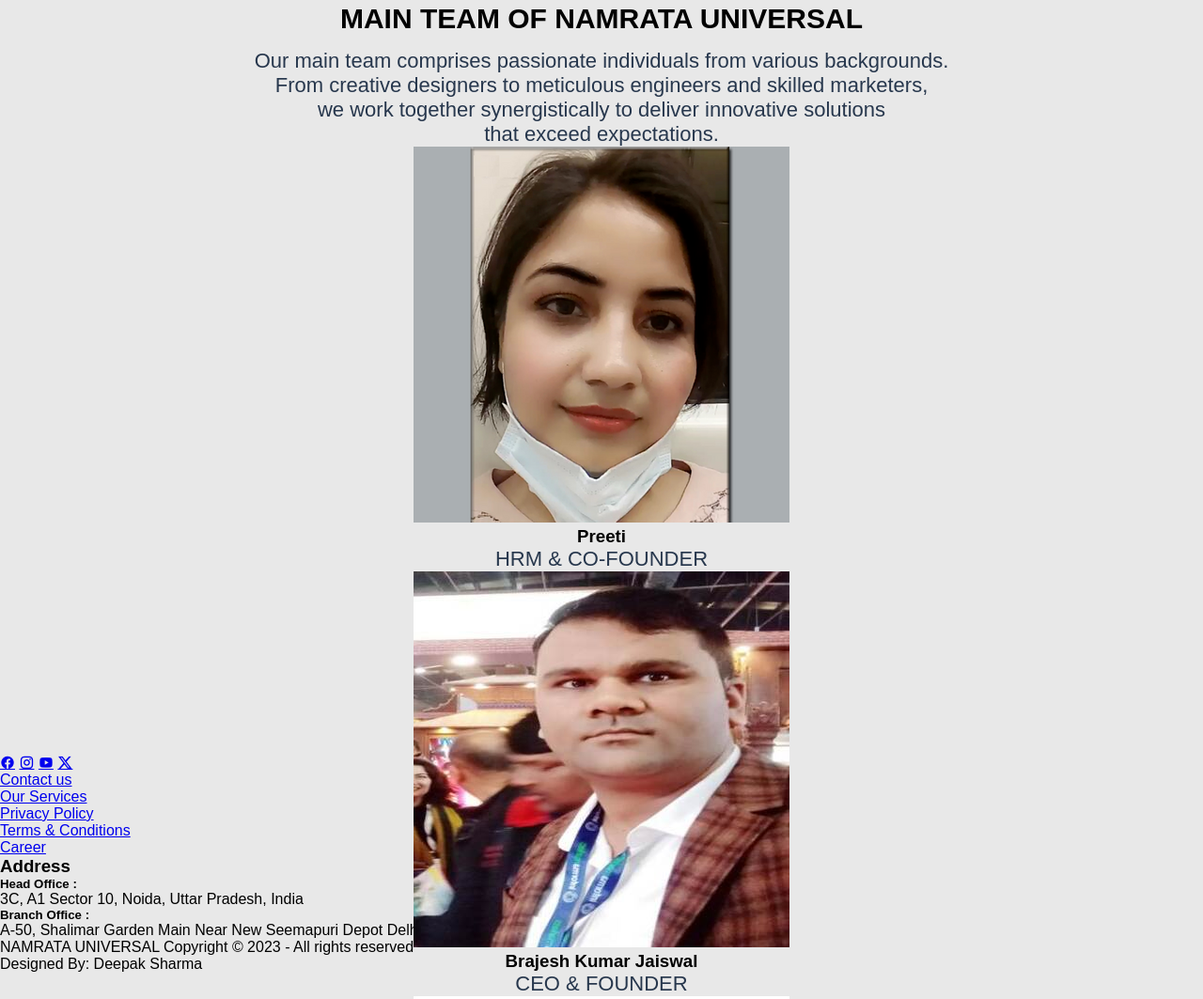
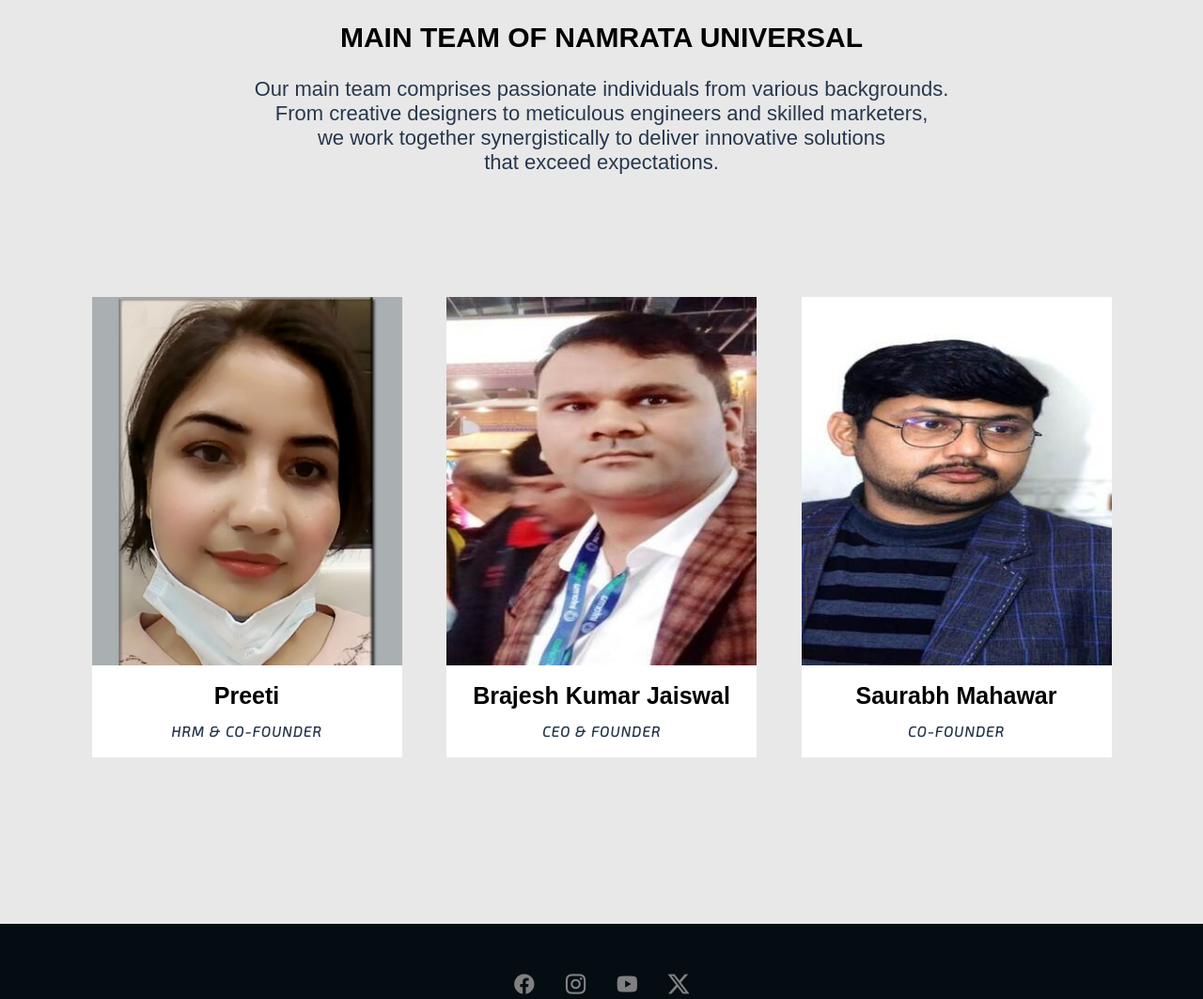
Before and after one commit to iamdeepakpandit/Namrata-Universal, a plain HTML site: page index.html in a window 1280 px wide. Shown: the part 4281-5344 px from the top of the page at 94% size. Drawn offline with nearby package versions, Linux system fonts and the light colour scheme; a web font is replaced by a local one.

Commit message:
Update style.css

```diff
--- a/style.css
+++ b/style.css
@@ -598,7 +598,7 @@
 #page4{
 width: 100%;
 /* background-color: red; */
-  height: 100%;
+height: 120%;
 position: relative;
 /* display: flex ; */
 justify-content: center;
@@ -608,7 +608,7 @@
 #page4 h2 {
 font-size: 30px;
 font-weight: 750;
-  margin: 0px 0px 15px;
+margin: 20px 0px 25px;
 }
 
 #page4 p {
@@ -619,3 +619,193 @@
   font-weight: 500;
   color: #27374D;
 }
+
+
+#founder {
+  height: 90vh;
+  width: 100%;
+  display: flex;
+  align-items: center;
+  justify-content: space-evenly;
+  position: relative;
+  padding: 10px 50px;
+  }
+
+
+.nuf1 {
+  height: 490px;
+  width: 330px;
+  background-color: white;
+  justify-content: center;
+  display:inline-table;
+  position: relative;
+  margin-top: 30px;
+  }
+
+  .nuf1 img {
+    height: 80%;
+    object-fit: cover;
+    width: 100%;
+    }
+
+    .nuf1 h3{
+      margin: 14px;
+      text-align: center;
+      font-size: 25px;
+      color: black;
+      font-weight: 790;
+      }
+
+      .nuf1 #pr1{
+        font-size: 15px;
+        letter-spacing: 1.2px;
+        font-family: 'Exo 2', sans-serif;
+        font-weight: 800;
+      }
+
+  .nuf2 {
+    height: 490px;
+    width: 330px;
+    background-color: white;
+    justify-content: center;
+    display:inline-table;
+    position: relative;
+    margin-top: 30px;
+    }
+
+    .nuf2 img {
+      height: 80%;
+      object-fit: cover;
+      width: 100%;
+      }
+
+      .nuf2 h3{
+        margin: 14px;
+        text-align: center;
+        font-size: 25px;
+        color: black;
+        font-weight: 790;
+        }
+
+        .nuf2 #pr2{
+          font-size: 15px;
+          letter-spacing: 1.2px;
+          font-family: 'Exo 2', sans-serif;
+          font-weight: 800;
+        }
+
+    .nuf3 {
+      height: 490px;
+      width: 330px;
+      background-color: white;
+      justify-content: center;
+      display:inline-table;
+      position: relative;
+      margin-top: 30px;
+      }
+
+      .nuf3 img {
+        height: 80%;
+        object-fit: cover;
+        width: 100%;
+        /* background-color: blue; */
+        }
+
+        .nuf3 h3{
+          margin: 14px;
+          text-align: center;
+          font-size: 25px;
+          color: black;
+          font-weight: 790;
+          }
+
+          .nuf3 #pr3{
+            font-size: 15px;
+            letter-spacing: 1.2px;
+            font-family: 'Exo 2', sans-serif;
+            font-weight: 800;
+          }
+
+          /* Footer  */
+
+
+
+.footer{
+  background:#040D12;
+  padding:30px 0px;
+  font-family: 'Play', sans-serif;
+  text-align:center;
+  }
+
+  .footer .row{
+  width:100%;
+  margin:1% 0%;
+  padding:0.6% 0%;
+  color:gray;
+  font-size:0.8em;
+  }
+
+  .footer .row a{
+  text-decoration:none;
+  color:gray;
+  transition:0.5s;
+  }
+
+  .footer .row a:hover{
+  color:#fff;
+  }
+
+  .footer .row a#yt:hover{
+    color:red;
+    }
+
+  .footer .row ul{
+  width:100%;
+  }
+
+  .footer .row ul li{
+  display:inline-block;
+  margin:0px 30px;
+  }
+
+  .footer .row a i{
+  font-size:2em;
+  margin:0% 1%;
+  }
+
+  @media (max-width:720px){
+  .footer{
+  text-align:left;
+  padding:5%;
+  }
+  .footer .row ul li{
+  display:block;
+  margin:10px 0px;
+  text-align:left;
+  }
+  .footer .row a i{
+  margin:0% 3%;
+  }
+  }
+
+  .footer #row h3 {
+    color: gray;
+    font-family: 'Montserrat', sans-serif;
+    font-size: 22px;
+    line-height: 30px;
+    letter-spacing: 1.4px;
+    margin: 5px;
+  }
+
+  .footer #row h5 {
+    color: gray;
+    margin: 7px;
+  }
+
+  .footer #row p {
+    color: gray;
+  }
+
+  .footer .row #r1 {
+    color: red;
+  }
```
Lines whose indentation alone changed are shown as unchanged.
